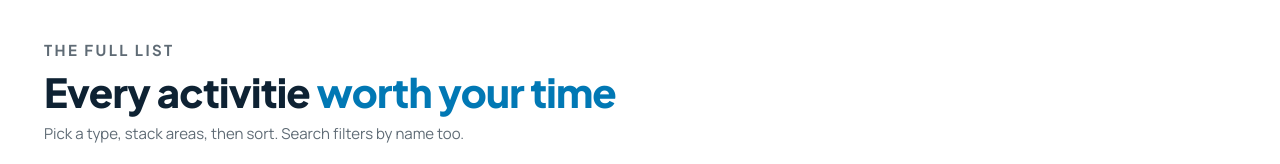
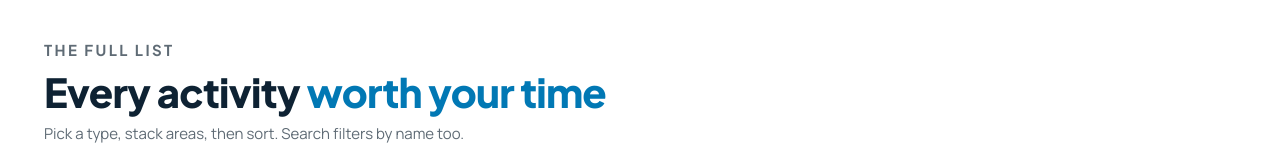
Before and after one commit to aLpsuui/pattaya-guide, a Next.js app: page /things-to-do in a window 1280 px wide. Shown: the part 719-883 px from the top of the page. Built offline with nearby package versions, Linux system fonts and the light colour scheme; no server answers; the database is empty.

Commit message:
Category headings: proper singular unit (activities->activity, not activitie)

```diff
--- a/app/components/CategoryListing.tsx
+++ b/app/components/CategoryListing.tsx
@@ -72,6 +72,7 @@ export default async function CategoryListing({ cfg }: { cfg: CatConfig }) {
   const venues = (data || []) as unknown as Venue[]
   const total = venues.length
   const unit = cfg.unit || 'places'
+  const unitSingular = unit.endsWith('ies') ? unit.slice(0, -3) + 'y' : unit.replace(/s$/, '')
   const typeLabel = cfg.typeLabel || 'Type'
   const typeIcon = cfg.typeIcon || 'filter'
 
@@ -206,7 +207,7 @@ export default async function CategoryListing({ cfg }: { cfg: CatConfig }) {
           <div className="eat-head">
             <div className="titles">
               <p className="kicker">The full list</p>
-              <h2 id="dir-h">Every {unit.replace(/s$/, '')} <span>worth your time</span></h2>
+              <h2 id="dir-h">Every {unitSingular} <span>worth your time</span></h2>
               <p>Pick a {typeLabel.toLowerCase()}, stack areas, then sort. Search filters by name too.</p>
             </div>
           </div>
@@ -280,7 +281,7 @@ export default async function CategoryListing({ cfg }: { cfg: CatConfig }) {
 
               <div className="eat-active" id="eatActive" aria-live="polite"></div>
 
-              <div className="eat-grid" id="eatGrid" data-unit={unit}>
+              <div className="eat-grid" id="eatGrid" data-unit={unit} data-unit-singular={unitSingular}>
                 {venues.map((v, i) => Card(v, i))}
               </div>
 
--- a/app/eat-and-drinks/EatFilters.tsx
+++ b/app/eat-and-drinks/EatFilters.tsx
@@ -23,6 +23,7 @@ export default function EatFilters() {
     const searchInput = document.getElementById('eatSearch') as HTMLInputElement | null
     const searchForm = searchInput?.closest('form') || null
     const unit = grid.getAttribute('data-unit') || 'places'
+    const unitSingular = grid.getAttribute('data-unit-singular') || unit.replace(/s$/, '')
 
     const STEP = 18
     const state = { primary: 'all', sort: 'editor', q: '', areas: new Set<string>(), limit: STEP }
@@ -103,7 +104,7 @@ export default function EatFilters() {
         if (show) visible++
       })
       cards.forEach((c) => { if (!matchCard(c)) c.classList.add('is-hidden') })
-      if (countEl) countEl.innerHTML = '<b>' + shown.length + '</b> ' + (shown.length === 1 ? unit.replace(/s$/, '') : unit)
+      if (countEl) countEl.innerHTML = '<b>' + shown.length + '</b> ' + (shown.length === 1 ? unitSingular : unit)
       if (emptyEl) emptyEl.classList.toggle('on', shown.length === 0)
       if (loadMoreBtn) loadMoreBtn.style.display = shown.length > visible ? '' : 'none'
       renderChips()
```
